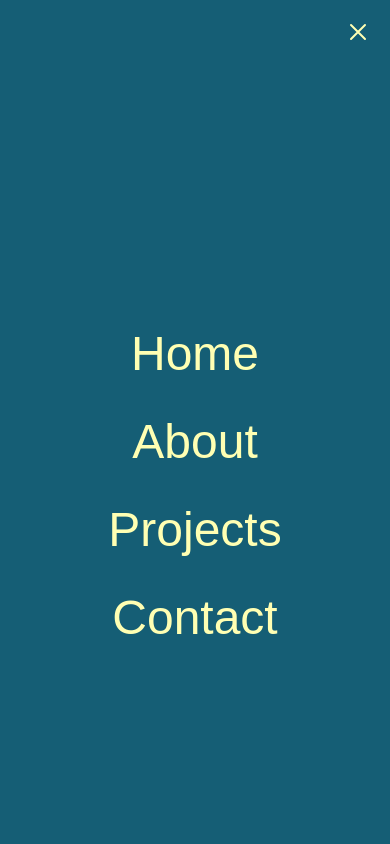
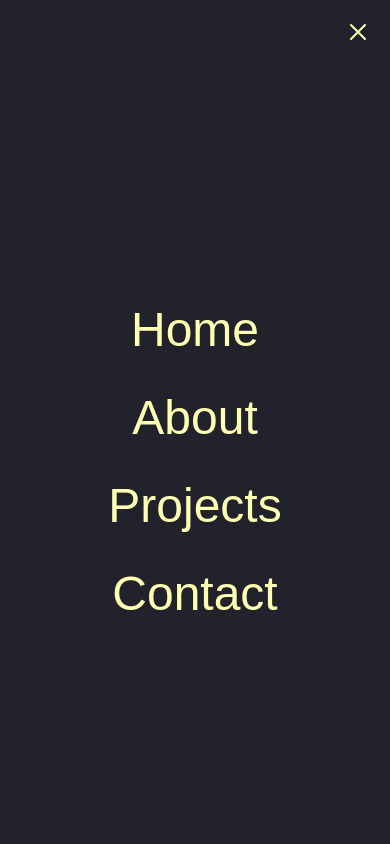
Before and after one commit to Arian1192/Portfolio, a Next.js app: page / in a window 390 px wide. Both pictures are taken after a click on the button 358 px from the left and 32 px from the top of the page. Shown: the top 844 px of the page. Built offline with nearby package versions, Linux system fonts and the light colour scheme.

Commit message:
cambio el color del navbar mobile

```diff
--- a/components/Navbar.tsx
+++ b/components/Navbar.tsx
@@ -67,7 +67,7 @@ const Navbar = () => {
 			</div>
 			{menuOpen && (
 				<motion.div
-					className="w-full h-screen mx-auto text-3xl text-white  bg-cyan-800  absolute top-0 left-0"
+					className="w-full h-screen mx-auto text-3xl text-white  bg-[#21222c] absolute top-0 left-0"
 					animate={{
 						scale: [0, 1],
 						x: [-600, 0],
@@ -80,7 +80,7 @@ const Navbar = () => {
 						/>
 					</div>
 					<motion.ul
-						className="absolute   h-screen w-full bg-cyan-800 flex flex-col items-center justify-center gap-10 text-[#ffffb3] text-5xl"
+						className="absolute top-10 h-screen w-full bg-[#21222c] flex flex-col items-center justify-center gap-10 text-[#ffffb3] text-5xl"
 						animate={{ scale: [0, 0.5, 1], y: [-600, 0] }}
 					>
 						{sections.map((section: ISection) => (
--- a/pages/index.tsx
+++ b/pages/index.tsx
@@ -3,6 +3,10 @@ import Navbar from "../components/Navbar";
 import PortfolioHome from "../components/PortfolioHome";
 import { motion } from "framer-motion";
 export default function Home() {
+
+	const date = new Date().getFullYear();
+	console.log(date)
+
 	return (
 		<div className="overflow-hidden">
 			<Head>
@@ -31,7 +35,7 @@ export default function Home() {
 			</main>
 
 			<footer className="w-full flex flex-row items-center justify-center mt-20 mb-20 text-lg text-white">
-				<h2>Made with ❤️ by Arian</h2>
+				<h2>{`@ ${date}`}</h2>
 			</footer>
 		</div>
 	);
```
